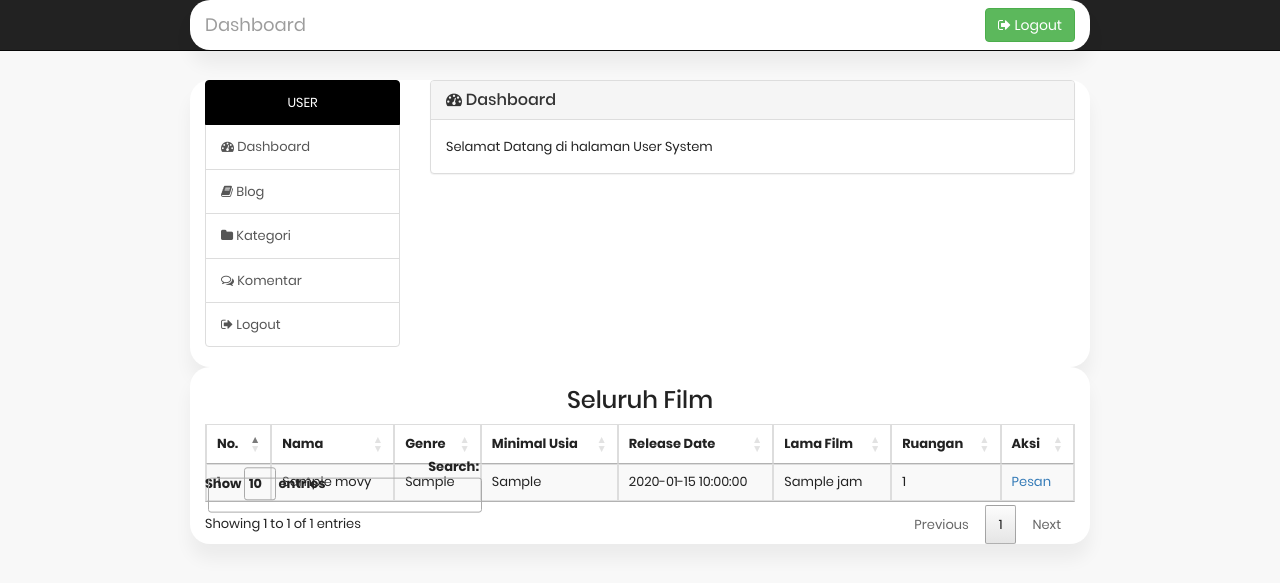
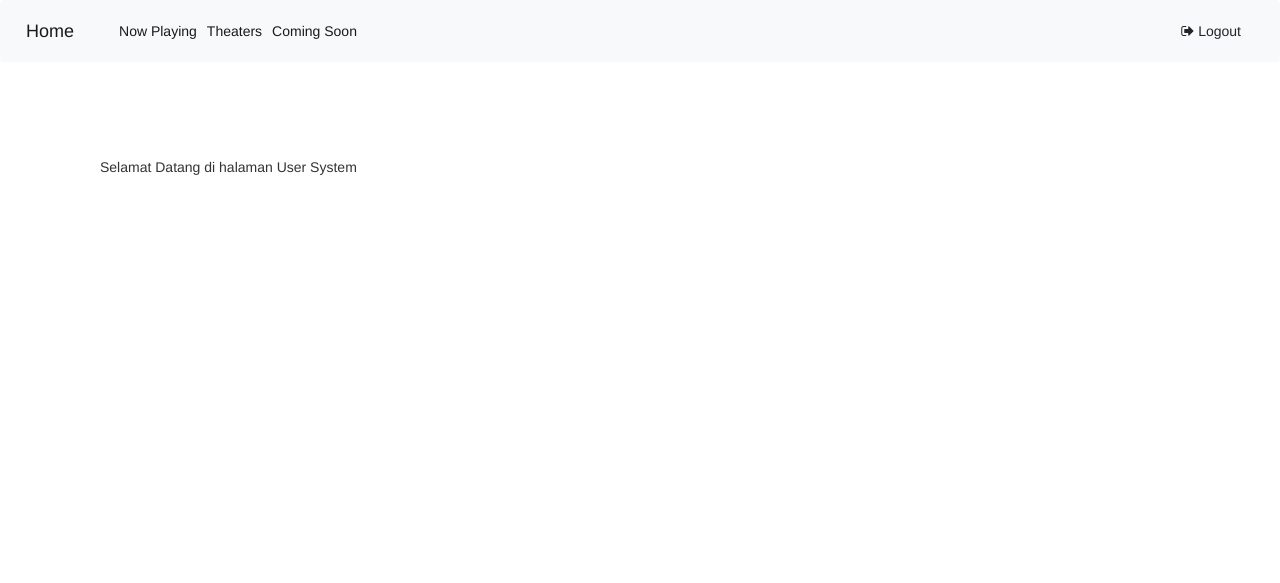
Before and after one commit to tjings/UASPW, a CodeIgniter app: the page made by application/views/user/dashboard.php in a window 1280 px wide. Shown: the top 583 px of the page. Run offline with CodeIgniter, Linux system fonts and the light colour scheme; tables that the repository leaves empty hold one stand-in row (values such as "Sample post"); the template is opened without the code that fills it: most values are stand-ins (such as "Sample title", 1, 10 or a date in 2020); some libraries are stand-ins or nearby versions.

Commit message:
Yagitudeh
Benerin page home sama pindah file now playing

```diff
--- a/application/views/user/dashboard.php
+++ b/application/views/user/dashboard.php
@@ -1,106 +1,44 @@
 <!DOCTYPE html>
 <html>
 <head>
+    <meta name="viewport" content="width=device-width, initial-scale=1, shrink-to-fit=no">
     <title>Welcome</title>
+    <link rel="stylesheet" href="https://maxcdn.bootstrapcdn.com/bootstrap/4.0.0/css/bootstrap.min.css" integrity="sha384-Gn5384xqQ1aoWXA+058RXPxPg6fy4IWvTNh0E263XmFcJlSAwiGgFAW/dAiS6JXm" crossorigin="anonymous">
     <link rel="stylesheet" type="text/css" href="https://maxcdn.bootstrapcdn.com/bootstrap/3.3.7/css/bootstrap.min.css">
     <link rel="stylesheet" type="text/css" href="https://maxcdn.bootstrapcdn.com/font-awesome/4.7.0/css/font-awesome.min.css">
     <link rel="stylesheet" type="text/css" href="https://cdn.datatables.net/v/bs/dt-1.10.20/r-2.2.3/datatables.min.css"/>
-    <link rel="stylesheet" type="text/css" href="<?php echo base_url() . "assets/css/style.css"; ?>">
+    <link rel="stylesheet" type="text/css" href="<?php echo base_url() . "assets/css/dashboard.css"; ?>">
 </head>
 <body>
-<nav class="navbar navbar-inverse navbar-fixed-top">
-      <div class="container">
-        <div class="navbar-header">
-          <button type="button" class="navbar-toggle collapsed" data-toggle="collapse" data-target="#navbar" aria-expanded="false" aria-controls="navbar">
-            <span class="sr-only">Toggle navigation</span>
-            <span class="icon-bar"></span>
-            <span class="icon-bar"></span>
-            <span class="icon-bar"></span>
+<nav class="navbar navbar-expand-lg navbar-light bg-light">
+    <a class="navbar-brand" href="#">Home</a>
+    <button class="navbar-toggler" type="button" data-toggle="collapse" data-target="#navbarNav" aria-controls="navbarNav" aria-expanded="false" aria-label="Toggle navigation">
+        <span class="navbar-toggler-icon"></span>
     </button>
-          <a class="navbar-brand" href="#">Dashboard</a>
+    <div class="collapse navbar-collapse" id="navbarNav">
+        <ul class="navbar-nav">
+            <li class="nav-item active">
+                <a class="nav-link" href="<?php echo site_url() . "now.php"; ?>">Now Playing <span class="sr-only">(current)</span></a>
+            </li>
+            <li class="nav-item active">
+                <a class="nav-link" href="#">Theaters <span class="sr-only">(current)</span></a>
+            </li>
+            <li class="nav-item active">
+                <a class="nav-link" href="#">Coming Soon <span class="sr-only">(current)</span></a>
+            </li>
+        </ul>
     </div>
     <div id="navbar" class="navbar-collapse collapse">
         <div class="navbar-form navbar-right">
-                <a href="<?php echo base_url() ?>index.php/dashboard/logout" type="submit" class="btn btn-success"><i class="fa fa-sign-out"></i> Logout</a>
+            <a href="<?php echo base_url() ?>index.php/dashboard/logout" type="submit" class="btn btn-light"><i class="fa fa-sign-out"></i> Logout</a>
         </div>
     </div>
 </nav>
+
 <div class="container" style="margin-top: 80px">
-    <div class="row">
-        <div class="col-md-3">
-            <div class="list-group">
-              <a href="#" class="list-group-item active" style="text-align: center;background-color: black;border-color: black">
-                USER
-              </a>
-              <a href="<?php echo site_url() . "/dashboard"; ?>" class="list-group-item"><i class="fa fa-dashboard"></i> Dashboard</a>
-              <a href="#" class="list-group-item"><i class="fa fa-book"></i> Blog</a>
-              <a href="#" class="list-group-item"><i class="fa fa-folder"></i> Kategori</a>
-              <a href="#" class="list-group-item"><i class="fa fa-comments-o"></i> Komentar</a>
-              <a href="<?php echo site_url() . "/dashboard/logout"?>"  class="list-group-item"><i class="fa fa-sign-out"></i> Logout</a>
-            </div>
-        </div>
-        <div class="col-md-9">
-            <div class="panel panel-default">
-              <div class="panel-heading">
-                <h3 class="panel-title"><i class="fa fa-dashboard"></i> Dashboard</h3>
-              </div>
     <div class="panel-body">
         Selamat Datang <b><?php echo $this->session->userdata("user_nama") ?></b> di halaman User System
     </div>
 </div>
-        </div>
-    </div>
-</div>
-
-<div class="container">
-  <h3 class='text-center'>Seluruh Film</h3>
-  <table id="movie" class="table table-striped table-bordered" style="width:100%;">
-    <thead>
-      <tr>
-        <th>No.</th>
-        <th>Nama</th>
-        <th>Genre</th>
-        <th>Minimal Usia</th>
-        <th>Release Date</th>
-        <th>Lama Film</th>
-        <th>Ruangan</th>
-        <th>Aksi</th>
-      </tr>
-    </thead>
-    <tbody>
-      <?php
-        $counter = 1;
-        foreach($movies as $movie) {
-          $id = $movie['id_movie'];
-          $name = $movie['nama_movie'];
-          $genre = $movie['genre_movie'];
-          $usia = $movie['minimal_usia'];
-          $release = $movie['release_date'];
-          $lama = $movie['waktu_film'];
-          $ruangan = $movie['id_ruangan'];
-          $pathToOrder = site_url() . "/booking/showBooking?id=$id&ruangan=$ruangan";
-
-          echo "<tr>";
-            echo "<td>$counter</td>";
-            echo "<td>$name</td>";
-            echo "<td>$genre</td>";
-            echo "<td>$usia</td>";
-            echo "<td>$release</td>";
-            echo "<td>$lama jam</td>";
-            echo "<td>$ruangan</td>";
-            echo "<td><a href=$pathToOrder>Pesan</a></td>";
-          echo "</tr>";
-
-          $counter += 1;
-        }
-      ?>
-    </tbody>
-  </table>
-</div>
-
-<script type="text/javascript" src="https://code.jquery.com/jquery-3.2.1.min.js"></script>
-<script type="text/javascript" src="https://maxcdn.bootstrapcdn.com/bootstrap/3.3.7/js/bootstrap.min.js"></script>
-<script type="text/javascript" src="https://cdn.datatables.net/v/bs/dt-1.10.20/r-2.2.3/datatables.min.js"></script>
-<script type="text/javascript" src="<?php echo base_url() . "assets/js/script.js" ?>"></script>
 </body>
 </html>
```
Also changed, not shown: application/views/user/now.php (added, +58 -0 lines), assets/css/dashboard.css (added), assets/css/register.css (deleted). Lines whose indentation alone changed are shown as unchanged.
